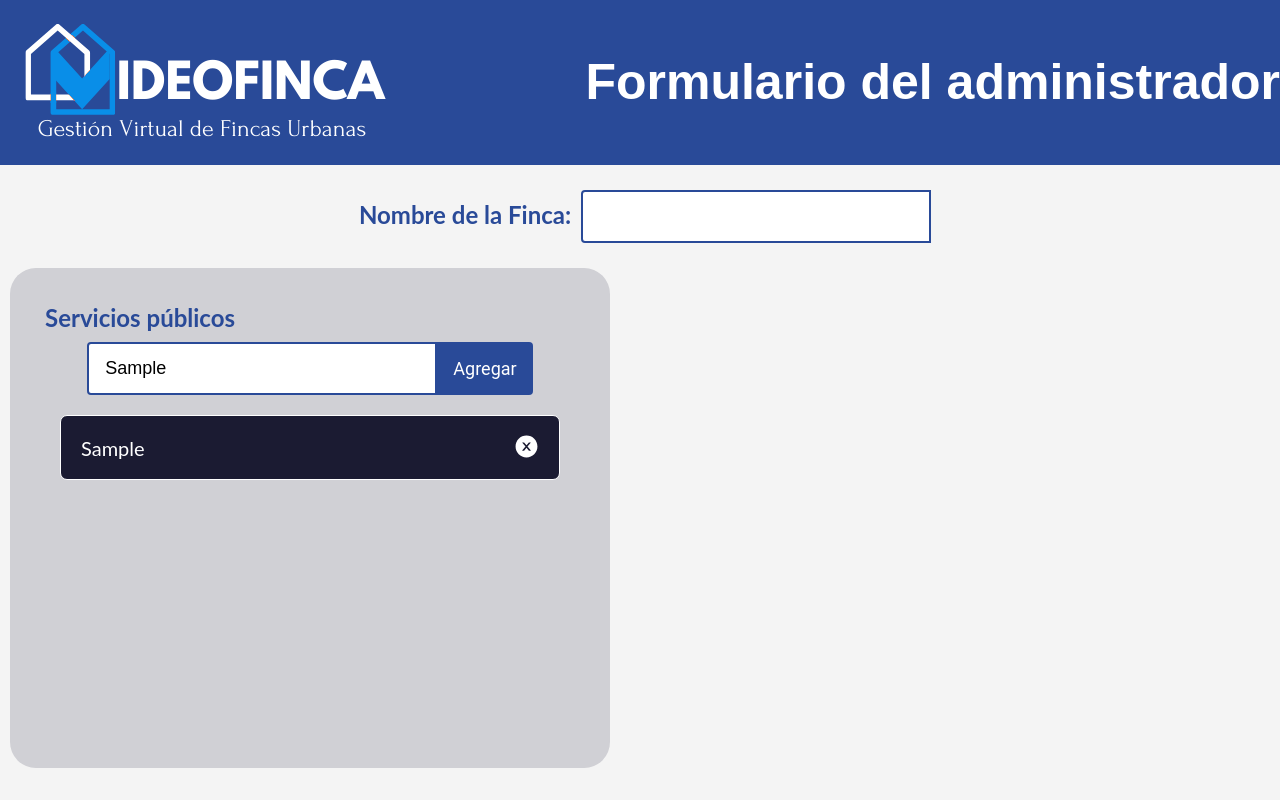
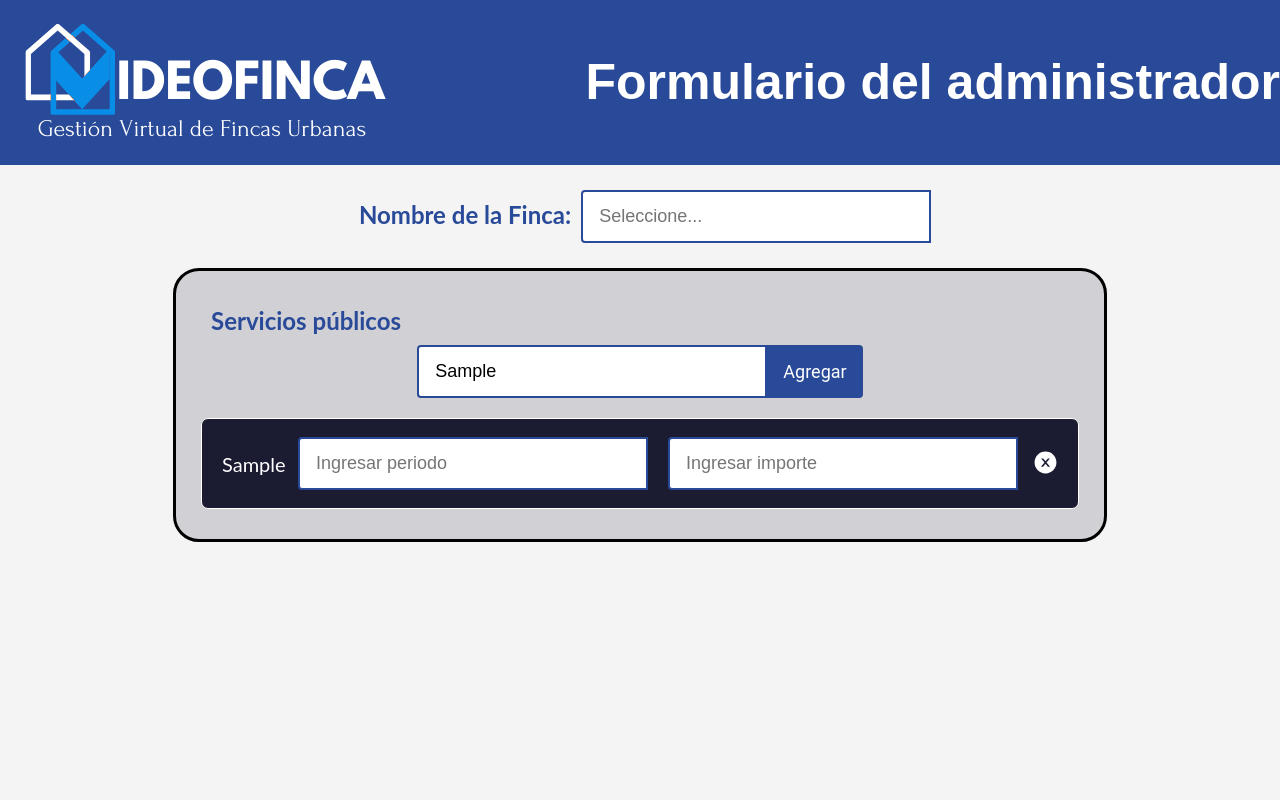
Before and after one commit to victorca97/Videofincas, a React (Create React App) app: page / in a window 1280 px wide. Both pictures are taken after typing "Sample" into the empty fields and a click on the button "Agregar". Built offline with nearby package versions, Linux system fonts and the light colour scheme.

Commit message:
27/09/22

```diff
--- a/src/App.css
+++ b/src/App.css
@@ -60,12 +60,15 @@ h2 {
 }
 
 .form-info {
-  width: 600px;
-  min-height: 500px;
+  width: auto;
+  min-height: auto;
   background-color: #d0d0d5;
   padding: 25px;
-  margin: 10px;
+  margin-right: 173px;
+  margin-left: 173px;
   justify-content: center;
   align-items: center;
   border-radius: 26px;
+  border-style: solid;
+  border-color: black;
 }
--- a/src/App.js
+++ b/src/App.js
@@ -10,11 +10,20 @@ function App() {
       </div>
       <form class="nombre-finca-formulario">
         <h2> Nombre de la Finca: </h2>
-        <input
+        {/* <input
           className='tarea-input'
           type='text'
           placeholder=''
           name='texto'
+        /> */}
+        <input
+          className='tarea-input'
+          type="text"
+          role="combobox"
+          size="1"
+          name='texto'
+          placeholder="Seleccione..."
+          autocomplete="off"
         />
       </form>
       <div className='form-info'>
--- a/src/componentes/Tarea.jsx
+++ b/src/componentes/Tarea.jsx
@@ -11,6 +11,30 @@ function Tarea({ id, texto, completada, completarTarea, eliminarTarea }) {
                 {texto}
             </div>
             <div
+                className='periodo-contenedor'>
+                <input
+                    className='tarea-input'
+                    type="text"
+                    role="combobox"
+                    size="1"
+                    name='texto'
+                    placeholder="Ingresar periodo"
+                    autocomplete="off"
+                />
+            </div>
+            <div
+                className='importe-contenedor'>
+                <input
+                    className='tarea-input'
+                    type="text"
+                    role="combobox"
+                    size="1"
+                    name='texto'
+                    placeholder="Ingresar importe"
+                    autocomplete="off"
+                />
+            </div>
+            <div
                 className='tarea-contenedor-iconos'
                 onClick={() => eliminarTarea(id)}>
                 <AiFillCloseCircle className='tarea-icono'/>
--- a/src/estilos/Tarea.css
+++ b/src/estilos/Tarea.css
@@ -1,5 +1,5 @@
 .tarea-contenedor {
-    width: 500px;
+    width: 1000px;
     min-height: 65px;
     background-color: #1b1b32;
     margin: 5px 0; /* superior e inferior - izquierdo y derecho */
@@ -33,6 +33,14 @@
     overflow-wrap: anywhere;
 }
 
+.periodo-contenedor {
+    padding: 10px;
+}
+
+.importe-contenedor {
+    padding: 10px;
+}
+
 .tarea-icono {
     width: 25px;
     height: 25px;
```
Also changed, not shown: 1 other file (tests, documents, lock files or other folders).
